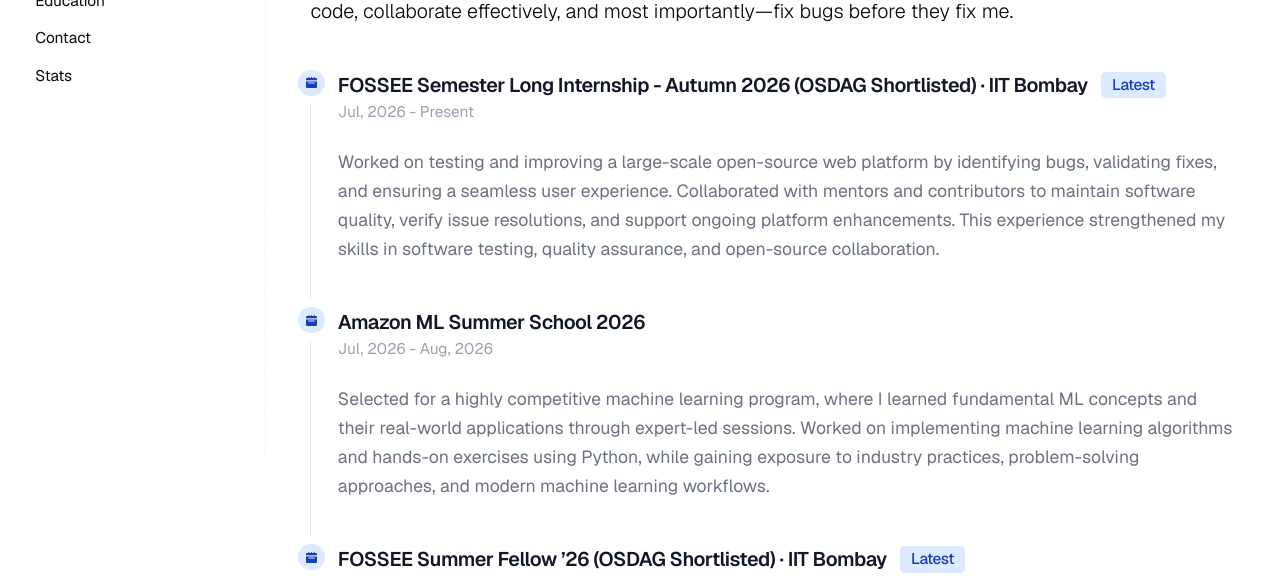
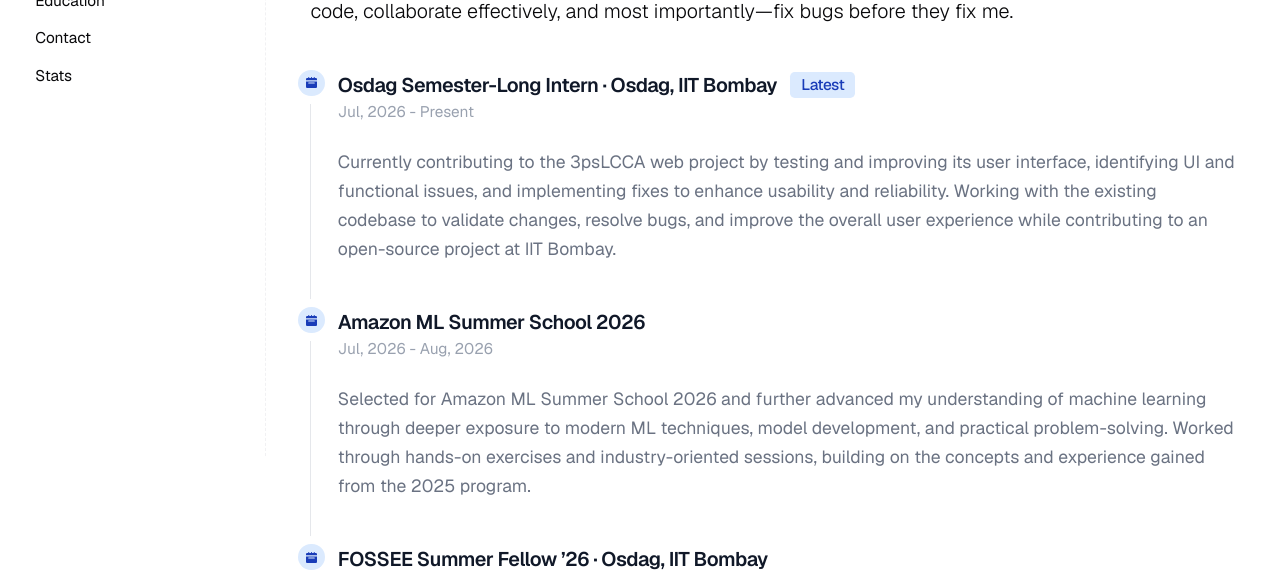
Before and after one commit to Varni1512/myPortfolio, a Next.js app: page /experience in a window 1280 px wide. Shown: the part 344-920 px from the top of the page. Built offline with nearby package versions, Linux system fonts and the light colour scheme; no server answers; the database is empty.

Commit message:
Refactor resume link to use anchor tag and update experience descriptions for clarity and consistency

```diff
--- a/components/main-nav.tsx
+++ b/components/main-nav.tsx
@@ -41,14 +41,14 @@
           <ExternalLink className="h-3 w-3 transition-transform group-hover:-translate-y-0.5 group-hover:translate-x-0.5" />
         </Link>
 
-        <Link
+        <a
           href={siteConfig.links.resume}
           target="_blank"
           className="group flex items-center gap-1.5 text-muted-foreground transition-colors hover:text-foreground"
         >
           Resume
           <ExternalLink className="h-3 w-3 transition-transform group-hover:-translate-y-0.5 group-hover:translate-x-0.5" />
-        </Link>
+        </a>
       </nav>
     </div>
   );
--- a/constants/experience.ts
+++ b/constants/experience.ts
@@ -2,26 +2,25 @@
 
 export const experiences: TimelineViewerData[] = [
   {
-    title: 'FOSSEE Semester Long Internship - Autumn 2026 (OSDAG Shortlisted) · IIT Bombay',
+    title: 'Osdag Semester-Long Intern · Osdag, IIT Bombay',
     date: 'Jul, 2026 - Present',
-    description: `Worked on testing and improving a large-scale open-source web platform by identifying bugs, validating fixes, and ensuring a seamless user experience. Collaborated with mentors and contributors to maintain software quality, verify issue resolutions, and support ongoing platform enhancements. This experience strengthened my skills in software testing, quality assurance, and open-source collaboration.`,
+    description: `Currently contributing to the 3psLCCA web project by testing and improving its user interface, identifying UI and functional issues, and implementing fixes to enhance usability and reliability. Working with the existing codebase to validate changes, resolve bugs, and improve the overall user experience while contributing to an open-source project at IIT Bombay.`,
     latest: true,
   },
   {
     title: 'Amazon ML Summer School 2026',
     date: 'Jul, 2026 - Aug, 2026',
-    description: `Selected for a highly competitive machine learning program, where I learned fundamental ML concepts and their real-world applications through expert-led sessions. Worked on implementing machine learning algorithms and hands-on exercises using Python, while gaining exposure to industry practices, problem-solving approaches, and modern machine learning workflows.`,
+    description: `Selected for Amazon ML Summer School 2026 and further advanced my understanding of machine learning through deeper exposure to modern ML techniques, model development, and practical problem-solving. Worked through hands-on exercises and industry-oriented sessions, building on the concepts and experience gained from the 2025 program.`,
   },
   {
-    title: 'FOSSEE Summer Fellow ’26 (OSDAG Shortlisted) · IIT Bombay',
+    title: 'FOSSEE Summer Fellow ’26 · Osdag, IIT Bombay',
     date: 'May 2026 - Jul, 2026',
     description: `Worked on testing and improving a large-scale open-source web platform by identifying bugs, validating fixes, and ensuring a seamless user experience. Collaborated with mentors and contributors to maintain software quality, verify issue resolutions, and support ongoing platform enhancements. This experience strengthened my skills in software testing, quality assurance, and open-source collaboration.`,
-    latest: true,
   },
   {
     title: 'Amazon ML Summer School 2025',
     date: 'Aug. 2025',
-    description: `Selected for a highly competitive machine learning program, where I learned fundamental ML concepts and their real-world applications through expert-led sessions. Worked on implementing machine learning algorithms and hands-on exercises using Python, while gaining exposure to industry practices, problem-solving approaches, and modern machine learning workflows.`,
+    description: `Selected for Amazon ML Summer School 2025, gaining a strong foundation in machine learning through expert-led sessions covering core ML concepts, algorithms, and practical applications. Strengthened understanding through hands-on Python exercises and explored how machine learning techniques are applied to real-world problems.`,
   },
   {
     title: 'Full Stack Web Developer Intern · Mittal Alliance Industries Private Limited',
```
